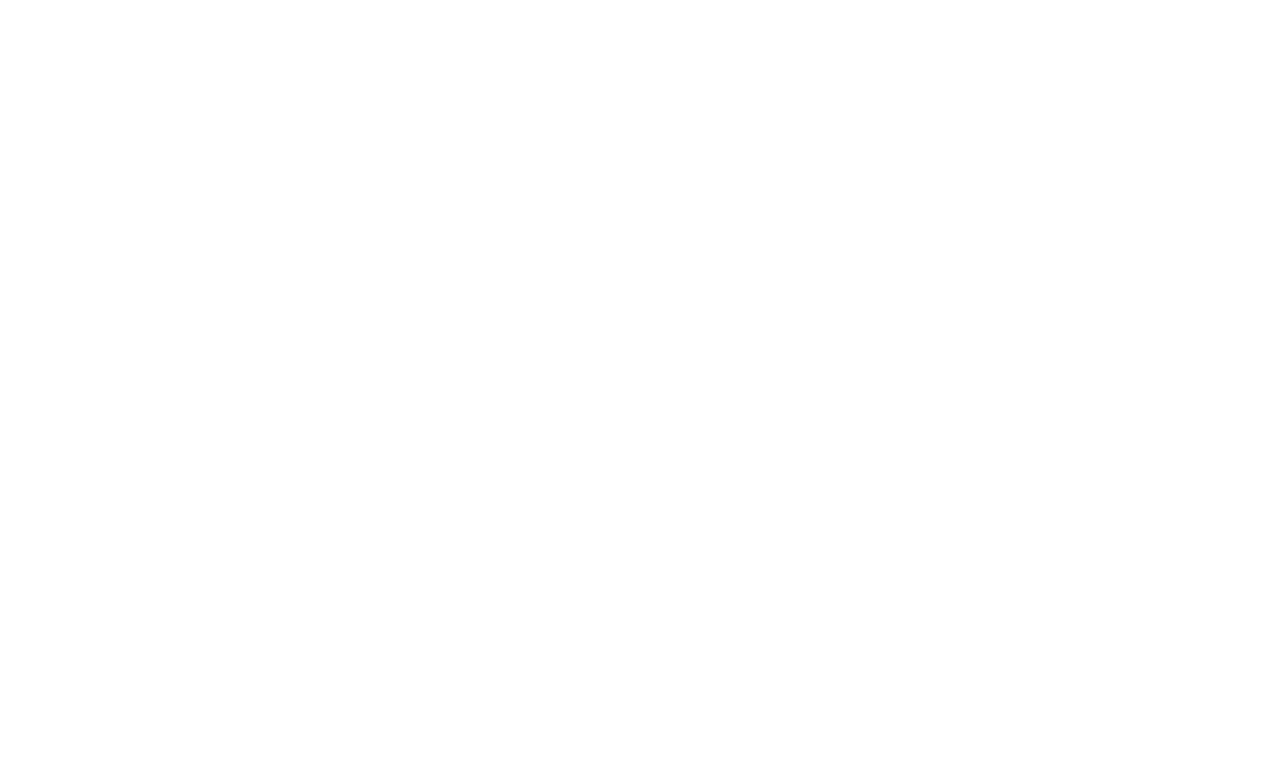
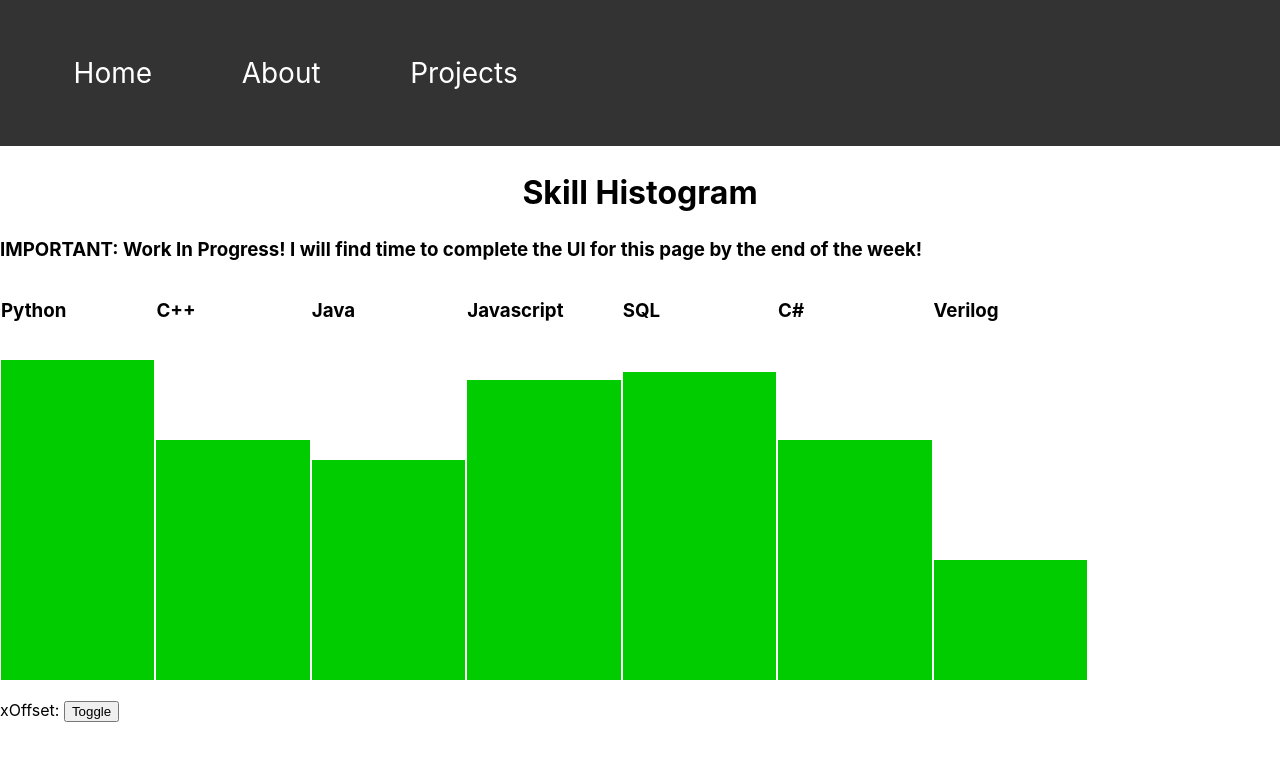
Before and after one commit to DavidHostler/DaveDotCom, a React (Create React App) app: page /data-science in a window 1280 px wide. Before the commit this address had no page. Shown: the top 760 px of the page. Built offline with nearby package versions, Linux system fonts and the light colour scheme.

Commit message:
Small edit t o the site

```diff
--- a/package.json
+++ b/package.json
@@ -11,6 +11,7 @@
     "react-router": "^6.16.0",
     "react-router-dom": "^6.16.0",
     "react-scripts": "5.0.1",
+    "victory": "^36.6.11",
     "web-vitals": "^2.1.4"
   },
   "scripts": {
--- a/src/App.js
+++ b/src/App.js
@@ -5,6 +5,7 @@
 import Home from './sections/Home';
 import About from './sections/About';
 import Projects from './sections/Projects';
+import DataScience from './sections/DataScience';
 
 function App() {
   return (
@@ -15,6 +16,8 @@
         <Route path="/" element={ <Home/> } />
         <Route path="about" element={ <About/> } />
         <Route path="projects" element={ <Projects/> } />
+        <Route path="data-science" element={ <DataScience/> } />
+
       </Routes>
     </div>
   );
--- a/src/Header.js
+++ b/src/Header.js
@@ -26,6 +26,9 @@
                 <li>
                     <Link to="/projects">Projects</Link>
                 </li>
+                {/* <li>
+                    <Link to="/data-science">Data Science</Link>
+                </li> */}
             </ul>
 
         </div>
--- /dev/null
+++ b/src/sections/DataScience.js
@@ -0,0 +1,87 @@
+import React from "react";
+import Header from "../Header";
+import SkillCard from "./ui/SkillCard";
+// Import Victory for some nice graphs
+// import ReactDOM from 'react-dom';
+import Histogram from "./ui/Histogram";
+import { VictoryBar } from 'victory';
+import './sections.css';
+
+// Dummy data for victory ui
+
+const data = [
+    {quarter: 1, earnings: 13000, label:'Tensorflow'},
+    {quarter: 2, earnings: 16500, label:'Pytorch'},
+    {quarter: 3, earnings: 14250, label:'Keras'},
+    {quarter: 4, earnings: 19000, label:'Scikit-Learn'},
+    {quarter: 5, earnings: 19000, label:'Spark'},
+    {quarter: 6, earnings: 19000, label:'Pandas'},
+    {quarter: 7, earnings: 19000, label:'Postgres'}
+
+
+
+  ];
+
+const frameworks = [
+    'Tensorflow',
+    'Keras',
+    'Pytorch',
+    'Scikit Learn',
+    'Pandas',
+    'Spark',
+    'Postgres'
+];
+
+const languages = [
+    'Python',
+    'Java',
+    'Scala',
+    'C++',
+    'SQL',
+    'Julia'
+];
+
+const DataScience = () =>{
+    const listFrameworks = frameworks.map(framework => <li>
+       {framework}
+    </li>);
+        const listLanguages = languages.map(language => <li>
+            {language}
+         </li>);
+    return(
+        <div
+        // style={{backgroundColor:'black', color:'white', height:'100%'}}
+        >
+            <Header/>
+            <h2>Skill Histogram</h2>
+            <h3>IMPORTANT: Work In Progress!
+                I will find time to complete the UI for this page
+                by the end of the week!
+            </h3>
+
+            {/* <ul>
+                {listFrameworks}
+            </ul> */}
+            <Histogram/>
+            {/* <div style ={{
+                position:'relative',
+                bottom:'5vh',
+                width:'100vw', height:'100vh',}}>
+                <VictoryBar
+                    data={data}
+                    // data accessor for x values
+                    x="quarter"
+                    // data accessor for y values
+                    y="earnings"
+                />
+            </div> */}
+            {/* <h2>Languages</h2>
+            <ul>
+                {listLanguages}
+            </ul> */}
+
+        </div>
+    );
+}
+
+export default DataScience;
--- a/src/sections/Home.js
+++ b/src/sections/Home.js
@@ -12,7 +12,8 @@
             className='name'
             >David Hostler</h1>
 
-            <h2>Machine Learning Engineer</h2>
+            {/* <h2>Machine Learning Engineer</h2> */}
+            <h2>Software Engineer</h2>
             <ul style={{paddingLeft:'32.5vw', backgroundColor:'black'}}>
             <li
             ><a href='https://github.com/DavidHostler'><h3>Github</h3></a></li>
--- /dev/null
+++ b/src/sections/data/jsonData.js
@@ -0,0 +1,32 @@
+export default {
+    frameworks: [
+        {
+          level:75,
+          skill:'Pytorch'
+        },
+        {
+          level:85,
+          skill:'Tensorflow'
+        },
+        {
+          level:50,
+          skill:'Scikit-Learn'
+        },
+        {
+          level:40,
+          skill:'Pandas'
+        },
+        {
+          level:78,
+          skill:'Numpy'
+        },
+        {
+          level:75,
+          skill:'Spark'
+        },
+        {
+          level:45,
+          skill:'Kafka'
+        }
+      ]
+}
--- /dev/null
+++ b/src/sections/horizontal.css
@@ -0,0 +1,23 @@
+ul {
+    list-style-type: none;
+    margin: 0;
+    padding: 0;
+    overflow: hidden;
+    background-color: #333333;
+  }
+
+  li {
+    float: left;
+  }
+
+  li a {
+    display: block;
+    color: white;
+    text-align: center;
+    padding: 16px;
+    text-decoration: none;
+  }
+
+  li a:hover {
+    background-color: #111111;
+  }
--- /dev/null
+++ b/src/sections/ui/Histogram.js
@@ -0,0 +1,191 @@
+import React from 'react';
+// import ReactDOM from 'react-dom';
+import jsonData from '../data/jsonData';
+// ---------------------------------
+const containerStyle = {
+    padding: '0 1px',
+    background: '#ffffff',
+    flex: '1'
+};
+
+const spaceStyle = {
+    background: '#ffffff',
+    transition: '0.3s'
+};
+
+const barStyle = {
+    background: '#00cc00',
+    transition: '0.3s'
+};
+
+const frameworks = [
+    'Tensorflow',
+    'Keras',
+    'Pytorch',
+    'Scikit Learn',
+    'Pandas',
+    'Spark',
+    'Postgres'
+];
+
+
+const Bar = ({value, skill}) => {
+    return (
+    <div style={containerStyle}>
+      <div style={{...spaceStyle, height: `${100 - value}%`}} />
+      <div style={{...barStyle, height: `${value}%`}} />
+      <h3>{skill}</h3>
+
+    </div>
+  );
+};
+
+const chartStyle = {
+    width: '85vw',
+    height: '50vh',
+  display: 'flex',
+    overflow: 'hidden'
+};
+
+const OGChart = ({data}) => {
+  return (
+    <div style={chartStyle}>
+      {data.map((value, index) =>
+             <Bar key={index}
+            value={value}
+            />
+      )}
+    </div>
+  );
+};
+
+const Chart = ({data}) => {
+  return (
+    <div style={chartStyle}>
+      {data.map((value, index) => <>
+        {/* <h3>{value.skill}</h3> */}
+              {/* <Bar key={index}
+            value={value.level}
+            /> */}
+                <div key={index} style={containerStyle}>
+                  <h3>{value.skill}</h3>
+                  <div style={{...spaceStyle, height: `${100 - value.level}%`}} />
+                  <div style={{...barStyle, height: `${value.level}%`}} />
+                </div>
+      </>
+      //  skill={value.skill}
+      )}
+    </div>
+  );
+};
+// ---------------------------------
+// Replace this with a function that switches between precalculated
+// datasets, e.g. different topics.
+// One can be languages, another frameworks and another general skills.
+const calculateData = (xOffset) => {
+  const data = [ ];
+  for (var x = 0; x < 3.1415; x += 0.1) {
+      const y = Math.cos(x + xOffset) + 1;
+      data.push(50 * y);
+  }
+    return data;
+};
+
+// Update this to include an import statement. We need to import
+// a list of JSON data from another file in the project...
+const Histogram = () => {
+//   const [data, setData] = React.useState(() => calculateData(0));
+  const [data, setData] = React.useState([10, 20, 30, 40, 50, 60, 10]);
+  const[dummyData, setDummyData] = React.useState([
+    {
+      level:95,
+      skill:'Python'
+    },
+    {
+      level:75,
+      skill:'C++'
+    },
+    {
+      level:70,
+      skill:'Java'
+    },
+    {
+      level:90,
+      skill:'Javascript'
+    },
+    {
+      level:92,
+      skill:'SQL'
+    },
+    {
+      level:75,
+      skill:'C#'
+    },
+    {
+      level:45,
+      skill:'Verilog'
+    }
+  ]);
+  // Switch it up
+
+  const[frameworks, setFrameworks] = React.useState(jsonData.frameworks);
+  const [topics, setTopics] = React.useState(['Languages', 'Frameworks', 'Web Frameworks'])
+  const [topicIndex, setTopicIndex] = React.useState(0);
+  const xOffsets = [0, 0.7853, 1.5707, 2.3559, 3.1415];
+  const [currentTopic, setCurrentTopic] = React.useState('Languages');
+  const [currentData, setCurrentData] = React.useState([]);
+
+// Yay! Algorithm for cycling through topics
+  const cycleTopics = () =>{
+    let i = topicIndex;
+    if(i < topics.length){
+     i++; //Increment topicIndex pointer
+    }
+    else{
+      i = 0; //Set back to starting index once we reach the end
+    }
+    setTopicIndex(i);
+    let nextTopic = topics[i];
+    setCurrentTopic(nextTopic);
+
+    // setCurrentTopic('Frameworks');
+  }
+  return (
+    <div>
+      {
+      // Default state of application
+      currentTopic == 'Languages' &&  <Chart data={dummyData}  /> ||
+      currentTopic == 'Frameworks' &&  <Chart data={frameworks}  />
+
+      }
+      {/* <OGChart data={data}  /> */}
+
+      <div>
+      {/* {dummyData.map((children, child)=>
+        <div key={child} style={containerStyle}>
+            <h1>{children.skill}</h1>
+          <div style={{...spaceStyle, height: `${100 - children.level}%`}} />
+          <div style={{...barStyle, height: `${children.level}%`}} />
+        </div>
+      )} */}
+
+      </div>
+      <br />
+      <div>
+        <span>xOffset: </span>
+
+        <button
+        onClick={cycleTopics}
+        >Toggle</button>
+        {/* {xOffsets.map(xOffset => {
+            const handleClick = () => setData(calculateData(xOffset));
+            return (
+              <button key={xOffset} onClick={handleClick}>{xOffset}</button>
+            );
+        })} */}
+      </div>
+    </div>
+  );
+};
+
+export default Histogram;
--- /dev/null
+++ b/src/sections/ui/SkillCard.js
@@ -0,0 +1,11 @@
+import React from "react";
+
+const SkillCard = (props) =>{
+    return(
+        <li>
+            {props.skill}
+        </li>
+    );
+}
+
+export default SkillCard;
```
Also changed, not shown: src/sections/About.js (+42 -13 lines), src/sections/SoftwareEngineering.js (added, +15 -0 lines), src/sections/images/chad.jpg (added), 1 other file (tests, documents, lock files or other folders).
